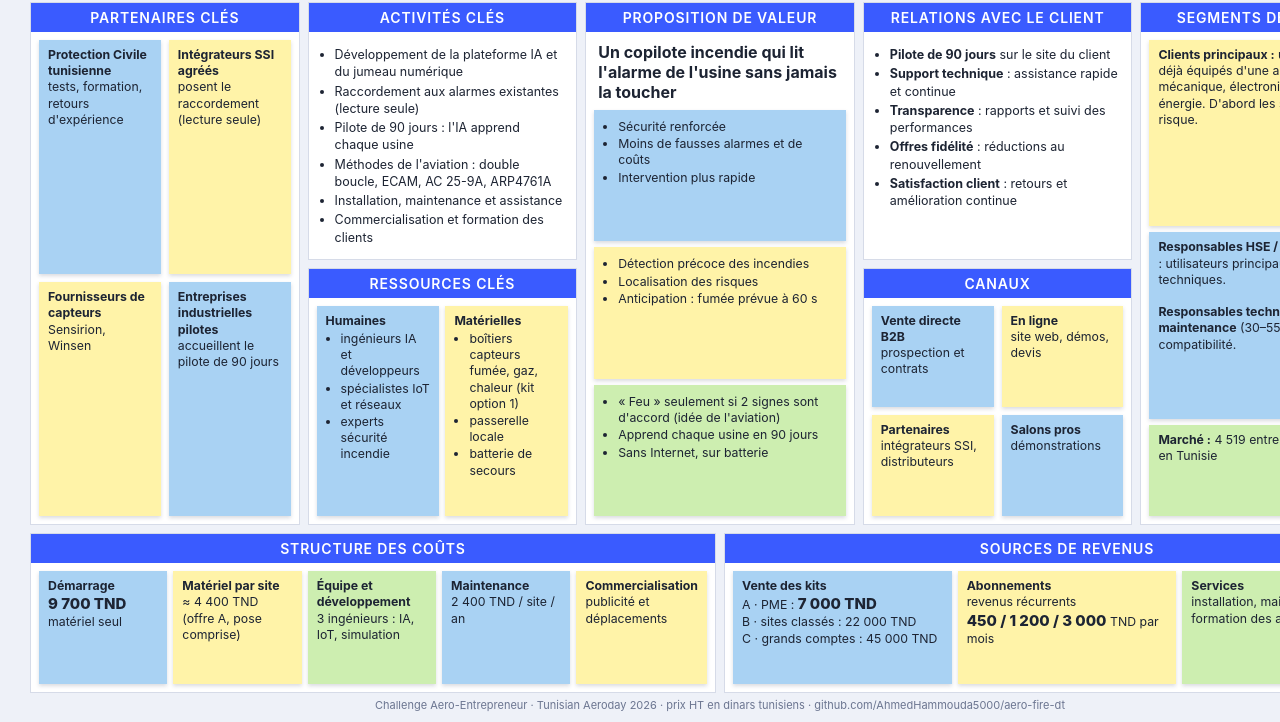
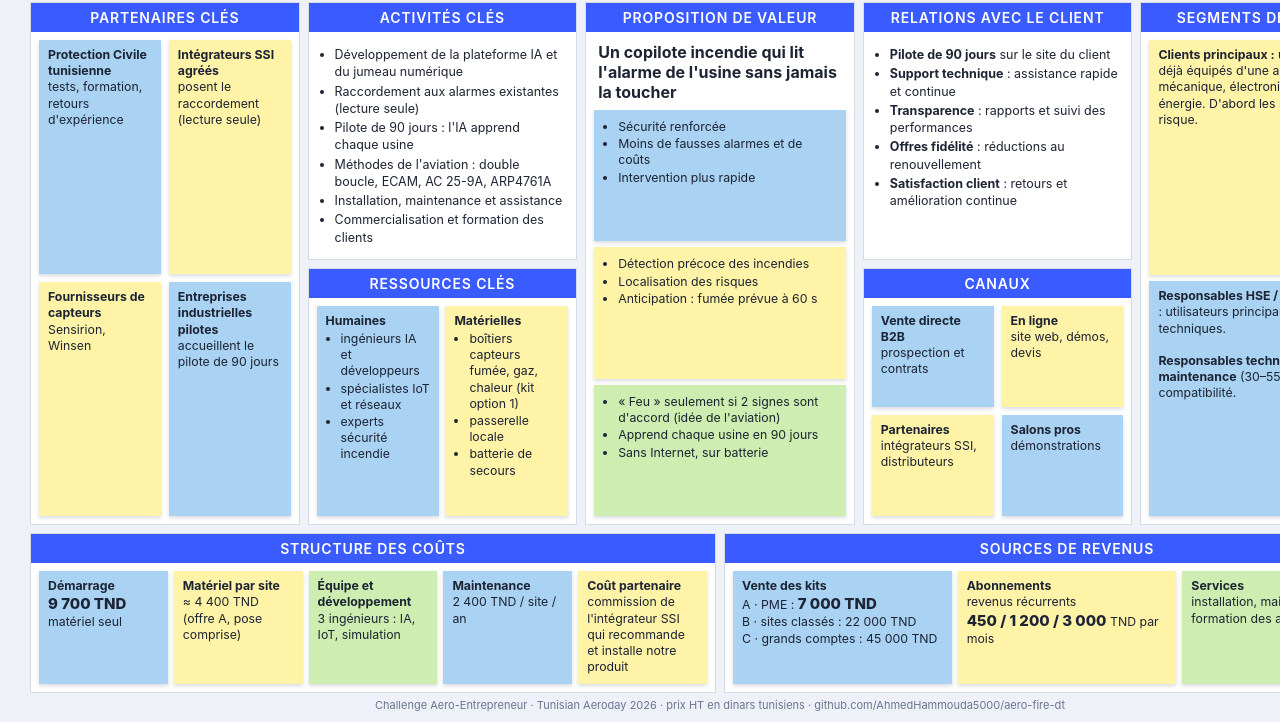
Before and after one commit to AhmedHammouda5000/aero-fire-dt, a plain HTML site: page docs/livrables/pdf_src/03_bmc.html in a window 1280 px wide. Shown: the part 78-800 px from the top of the page. Drawn offline with Linux system fonts and the light colour scheme; a web font is replaced by a local one.

Commit message:
BMC: partner cost (SSI integrator commission) instead of marketing; no company count in segments

```diff
--- a/docs/livrables/pdf_src/03_bmc.html
+++ b/docs/livrables/pdf_src/03_bmc.html
@@ -77,7 +77,6 @@ body { width: 1440px; height: 800px; background: #eef1f8; font-family: "Inter",
 <div class="box cs"><h2>Segments de clientèle</h2><div class="in">
   <div class="note ye"><b>Clients principaux :</b> usines et entrepôts déjà équipés d'une alarme : textile, mécanique, électronique, chimie, énergie. D'abord les sites classés à risque.</div>
   <div class="note bl"><b>Responsables HSE / QHSE</b> (28–55 ans) : utilisateurs principaux et prescripteurs techniques.<br><br><b>Responsables techniques et maintenance</b> (30–55 ans) : vérifient la compatibilité.</div>
-  <div class="note gr" style="flex:.45"><b>Marché :</b> 4 519 entreprises industrielles en Tunisie</div>
 </div></div>
 
 <div class="box co"><h2>Structure des coûts</h2><div class="in row">
@@ -85,7 +84,7 @@ body { width: 1440px; height: 800px; background: #eef1f8; font-family: "Inter",
   <div class="note ye"><b>Matériel par site</b><br>≈ 4 400 TND<br>(offre A, pose comprise)</div>
   <div class="note gr"><b>Équipe et développement</b><br>3 ingénieurs : IA, IoT, simulation</div>
   <div class="note bl"><b>Maintenance</b><br>2 400 TND / site / an</div>
-  <div class="note ye"><b>Commercialisation</b><br>publicité et déplacements</div>
+  <div class="note ye"><b>Coût partenaire</b><br>commission de l'intégrateur SSI qui recommande et installe notre produit</div>
 </div></div>
 
 <div class="box rs"><h2>Sources de revenus</h2><div class="in row">
```
Also changed, not shown: 1 other file.
